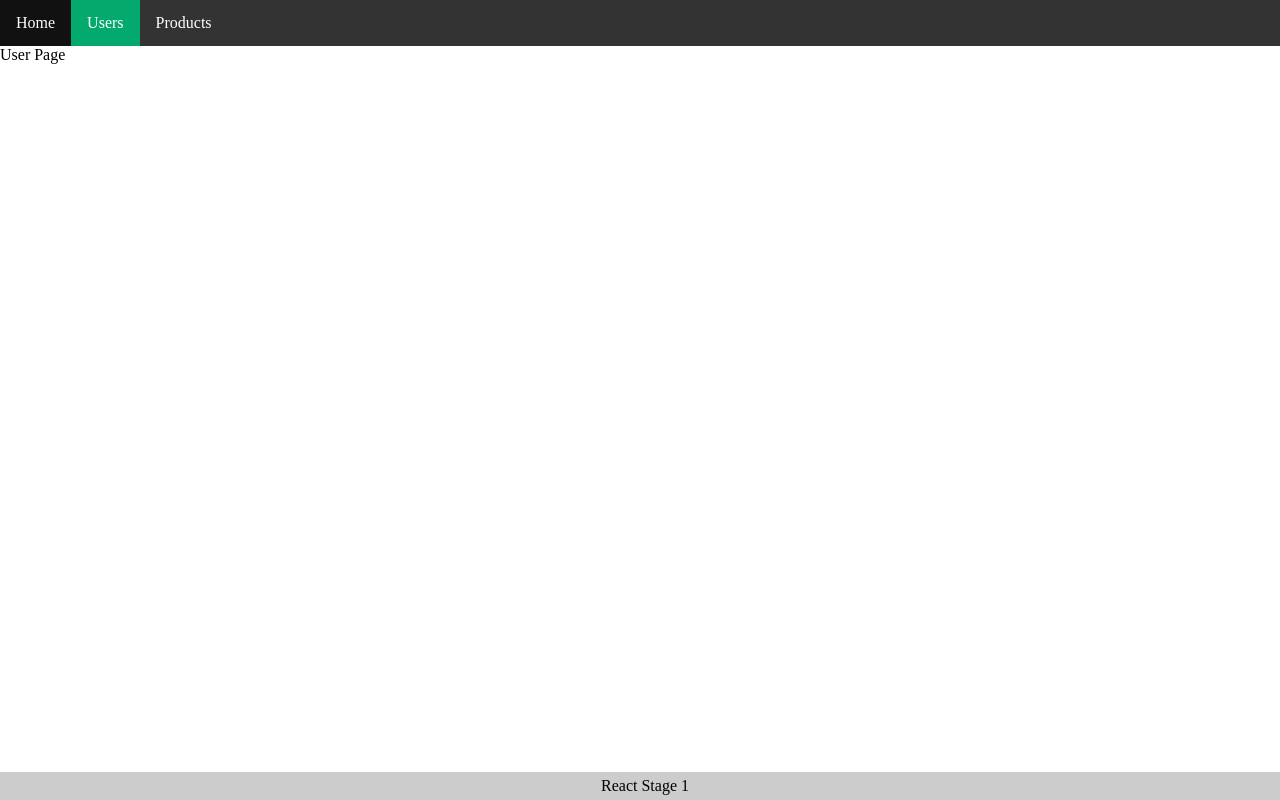
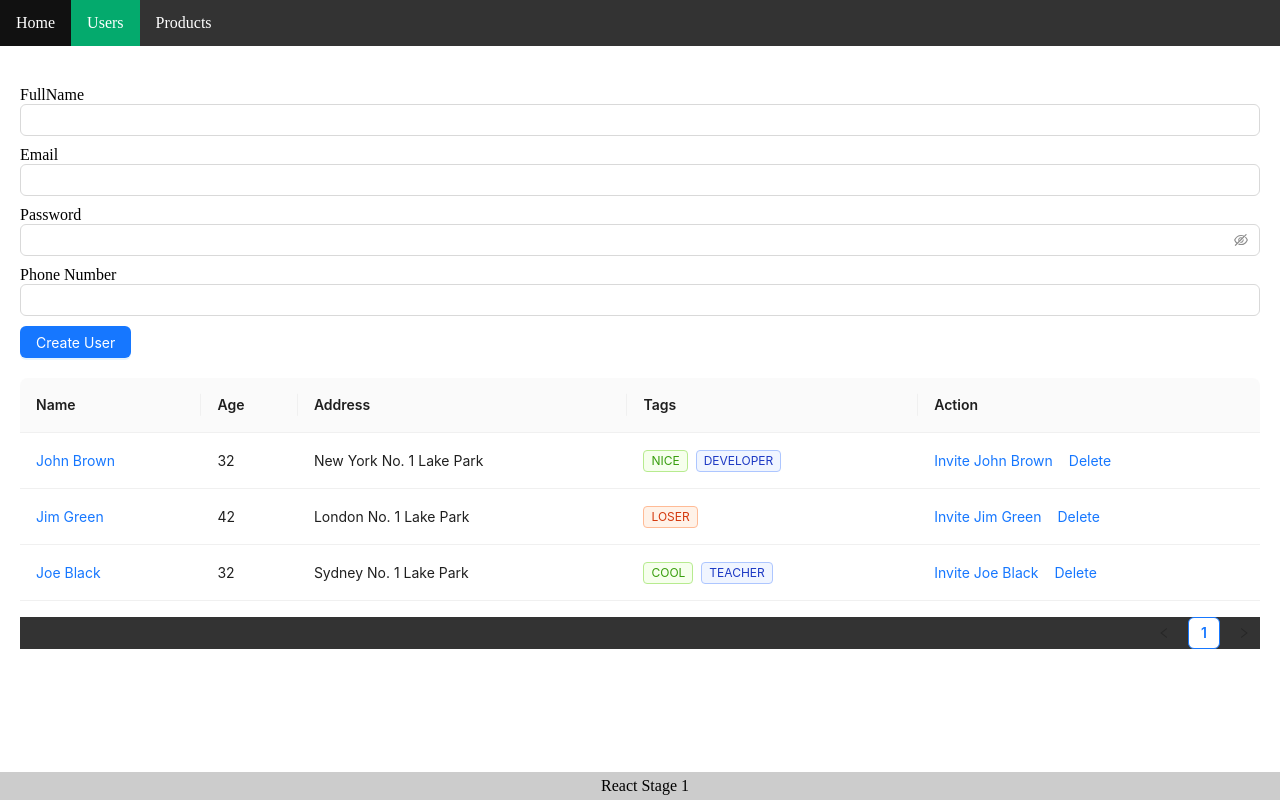
Before and after one commit to ntanh23112005/Udemy_ReactJs_Stage1, a React (Vite) app: page /users in a window 1280 px wide. Built offline with nearby package versions, Linux system fonts and the light colour scheme.

Commit message:
P7,P8_v52-67

```diff
--- a/package.json
+++ b/package.json
@@ -15,6 +15,8 @@
     "preview": "vite preview"
   },
   "dependencies": {
+    "@ant-design/icons": "5.3.7",
+    "antd": "5.18.1",
     "react": "18.3.1",
     "react-dom": "18.3.1",
     "react-router-dom": "6.23.1"
--- /dev/null
+++ b/src/components/layouts/Error.jsx
@@ -0,0 +1,21 @@
+import { Link, useRouteError } from "react-router-dom";
+
+export default function ErrorPage() {
+    const error = useRouteError();
+    console.error(error);
+
+    return (
+        <div id="error-page">
+            <h1>Oops!</h1>
+            <p>Sorry, an unexpected error has occurred.</p>
+            <p>
+                <i>{error.statusText || error.message}</i>
+            </p>
+            <div>
+                <Link to="/">
+                    <span>Back to HomePage</span>
+                </Link>
+            </div>
+        </div>
+    );
+}
--- a/src/components/layouts/Header.jsx
+++ b/src/components/layouts/Header.jsx
@@ -7,7 +7,7 @@
             <ul>
                 <li><NavLink to="/">Home</NavLink></li>
                 <li><NavLink to="/users">Users</NavLink></li>
-                <li><NavLink to="/products">Products</NavLink></li>
+                <li><NavLink to="/books">Products</NavLink></li>
             </ul>
         </>
     )
--- /dev/null
+++ b/src/components/user/user.form.jsx
@@ -0,0 +1,65 @@
+import { Input, Button } from "antd";
+import { useState } from "react";
+
+const UserForm = () => {
+    const [fullName, setFullName] = useState("");
+    const [email, setEmail] = useState("");
+    const [password, setPassword] = useState("");
+    const [phone, setPhone] = useState("");
+
+    //kiểm tra giá trị
+    // console.log(">> Check Form: ", fullName, email, password, phone);
+
+    const handleClickBtn = () => {
+        console.log(">> Check Form: ", { fullName, email, password, phone });
+    }
+    return (
+        <>
+            <div className="user-form" style={{ margin: "20px 0" }}>
+                <div style={{
+                    display: "flex",
+                    gap: "10px",
+                    flexDirection: "column"
+                }}>
+                    <div>
+                        <span>FullName</span>
+                        <Input
+                            value={fullName}
+                            onChange={(event) => setFullName(event.target.value)}
+                        />
+                    </div>
+                    <div>
+                        <span>Email</span>
+                        <Input
+                            value={email}
+                            onChange={(event) => setEmail(event.target.value)}
+                        />
+                    </div>
+                    <div>
+                        <span>Password</span>
+                        <Input.Password
+                            value={password}
+                            onChange={(event) => setPassword(event.target.value)}
+                        />
+                    </div>
+                    <div>
+                        <span>Phone Number</span>
+                        <Input
+                            value={phone}
+                            onChange={(event) => setPhone(event.target.value)}
+                        />
+                    </div>
+                    <div>
+                        <Button
+                            onClick={handleClickBtn}
+                            type="primary">
+                            Create User
+                        </Button>
+                    </div>
+                </div>
+            </div>
+        </>
+    )
+}
+
+export default UserForm;
--- /dev/null
+++ b/src/components/user/user.table.jsx
@@ -0,0 +1,83 @@
+import { Space, Table, Tag } from 'antd';
+
+const columns = [
+    {
+        title: 'Name',
+        dataIndex: 'name',
+        key: 'name',
+        render: text => <a>{text}</a>,
+    },
+    {
+        title: 'Age',
+        dataIndex: 'age',
+        key: 'age',
+    },
+    {
+        title: 'Address',
+        dataIndex: 'address',
+        key: 'address',
+    },
+    {
+        title: 'Tags',
+        key: 'tags',
+        dataIndex: 'tags',
+        render: (_, { tags }) => (
+            <>
+                {tags.map(tag => {
+                    let color = tag.length > 5 ? 'geekblue' : 'green';
+                    if (tag === 'loser') {
+                        color = 'volcano';
+                    }
+                    return (
+                        <Tag color={color} key={tag}>
+                            {tag.toUpperCase()}
+                        </Tag>
+                    );
+                })}
+            </>
+        ),
+    },
+    {
+        title: 'Action',
+        key: 'action',
+        render: (_, record) => (
+            <Space size="middle">
+                <a>Invite {record.name}</a>
+                <a>Delete</a>
+            </Space>
+        ),
+    },
+];
+const data = [
+    {
+        key: '1',
+        name: 'John Brown',
+        age: 32,
+        address: 'New York No. 1 Lake Park',
+        tags: ['nice', 'developer'],
+    },
+    {
+        key: '2',
+        name: 'Jim Green',
+        age: 42,
+        address: 'London No. 1 Lake Park',
+        tags: ['loser'],
+    },
+    {
+        key: '3',
+        name: 'Joe Black',
+        age: 32,
+        address: 'Sydney No. 1 Lake Park',
+        tags: ['cool', 'teacher'],
+    },
+];
+
+const UserTable = () => {
+    return (
+        <>
+            <Table columns={columns} dataSource={data} />
+        </>
+    )
+}
+
+export default UserTable;
--- a/src/main.jsx
+++ b/src/main.jsx
@@ -8,25 +8,27 @@
 import LoginPage from './pages/login.jsx';
 import RegisterPage from './pages/register.jsx';
 import UserPage from './pages/user.jsx';
-import ProductPage from './pages/product.jsx';
+import BookPage from './pages/book.jsx';
 import './styles/global.css'
 import TodoApp from './components/todo/TodoApp.jsx';
+import ErrorPage from './components/layouts/Error.jsx';
 const router = createBrowserRouter([
   {
     path: "/",
     element: <App />,
+    errorElement: <ErrorPage />,
     children: [
       {
         index: true,
-        element: <TodoApp />
+        element: <TodoApp />,
       },
       {
         path: "/users",
         element: <UserPage />
       },
       {
-        path: "/products",
-        element: <ProductPage />
+        path: "/books",
+        element: <BookPage />
       },
     ]
   },
--- /dev/null
+++ b/src/pages/book.jsx
@@ -0,0 +1,10 @@
+
+const BookPage = () => {
+    return (
+        <>
+            <div>Books Page</div>
+        </>
+    )
+}
+
+export default BookPage;
--- a/src/pages/product.jsx
+++ /dev/null
@@ -1,10 +0,0 @@
-
-const ProductPage = () => {
-    return (
-        <>
-            <div>Product Page</div>
-        </>
-    )
-}
-
-export default ProductPage;
--- a/src/pages/user.jsx
+++ b/src/pages/user.jsx
@@ -1,8 +1,13 @@
+import UserForm from "../components/user/user.form";
+import UserTable from "../components/user/user.table";
 
 const UserPage = () => {
     return (
         <>
-            <div>User Page</div>
+            <div style={{ padding: "20px" }}>
+                <UserForm />
+                <UserTable />
+            </div>
         </>
     )
 }
```
Also changed, not shown: 1 other file (tests, documents, lock files or other folders).
